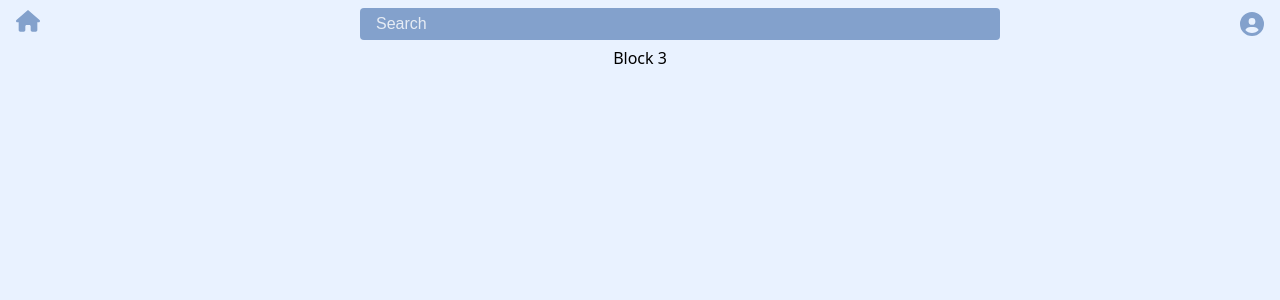
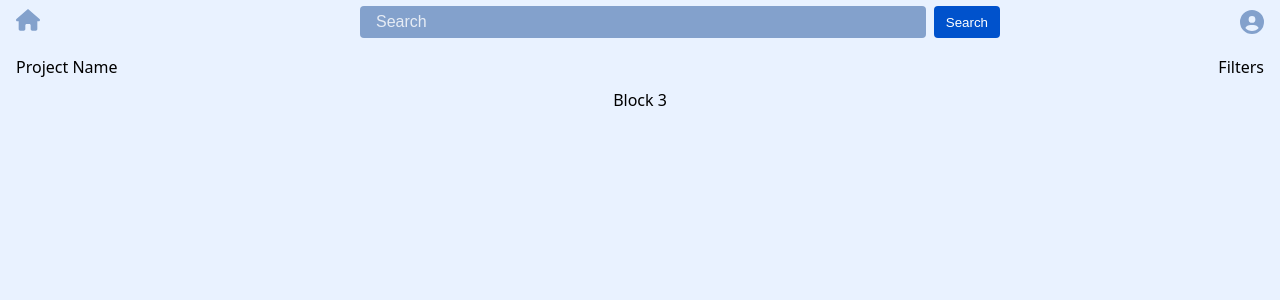
Before and after one commit to shekhar386/project-pulse, a React (Vite) app: page / in a window 1280 px wide. Both pictures are taken after a click on the button "Sign In". Shown: the top 300 px of the page. Built offline with nearby package versions, Linux system fonts and the light colour scheme.

Commit message:
search input and filter content update

```diff
--- a/src/pages/Home/index.tsx
+++ b/src/pages/Home/index.tsx
@@ -1,9 +1,11 @@
-import React from "react";
+import React, { useState } from "react";
 import { FaHouse, FaCircleUser } from "react-icons/fa6";
 import TextInput from "../../components/TextInput";
 import "./styles.css";
 
 const Home: React.FC = () => {
+  const [searchInputValue, setSearchInputValue] = useState<string>("");
+
   return (
     <div className="rootContainer">
       <div className="headContainer">
@@ -14,13 +16,22 @@ const Home: React.FC = () => {
           <TextInput
             placeholder="Search"
             type="text"
-            value=""
-            onChange={() => {}}
+            value={searchInputValue}
+            onChange={(value: string): void => {
+              setSearchInputValue(value);
+            }}
           />
+          <button className="searchButton" onClick={() => {}}>
+            Search
+          </button>
         </div>
         <div className="profileContainer">
           <FaCircleUser size={24} className="profileIcon" />
         </div>
+      </div>
+      <div className="filterContainer">
+        <div className="projectName">Project Name</div>
+        <div className="filterUtils">Filters</div>
       </div>
       <div className="contentContainer">Block 3</div>
     </div>
--- a/src/pages/Home/styles.css
+++ b/src/pages/Home/styles.css
@@ -4,6 +4,10 @@
   justify-content: center;
   align-items: center;
   height: 100vh;
+  min-width: 360px;
+  min-height: 360px;
+  overflow: visible;
+  margin: 0 0 0 0;
 }
 
 .headContainer {
@@ -14,6 +18,29 @@
   /* justify-content: space-around; */
   align-items: center;
   flex-direction: row;
+}
+
+.filterContainer {
+  display: flex;
+  flex: 1;
+  background-color: #e9f2ff;
+  width: 100%;
+  /* justify-content: space-around; */
+  align-items: center;
+  flex-direction: row;
+}
+
+.projectName {
+  display: flex;
+  flex: 1;
+  padding: 0 2vh 0 2vh;
+}
+
+.filterUtils {
+  display: flex;
+  flex: 1;
+  justify-content: flex-end;
+  padding: 0 2vh 0 2vh;
 }
 
 .contentContainer {
@@ -38,8 +65,26 @@
 }
 
 .searchContainer {
+  display: flex;
   flex: 16;
   padding: 0 26vh 0 36vh;
+  min-width: 120px;
+  flex-direction: row;
+  gap: 8px;
+  align-items: center;
+  justify-content: center;
+}
+
+.searchButton {
+  height: 4vh;
+  padding: "12px";
+  background-color: #0052cc;
+  color: white;
+  border: none;
+  border-radius: 4px;
+  cursor: pointer;
+  padding-left: 12px;
+  padding-right: 12px;
 }
 
 .profileContainer {
```
